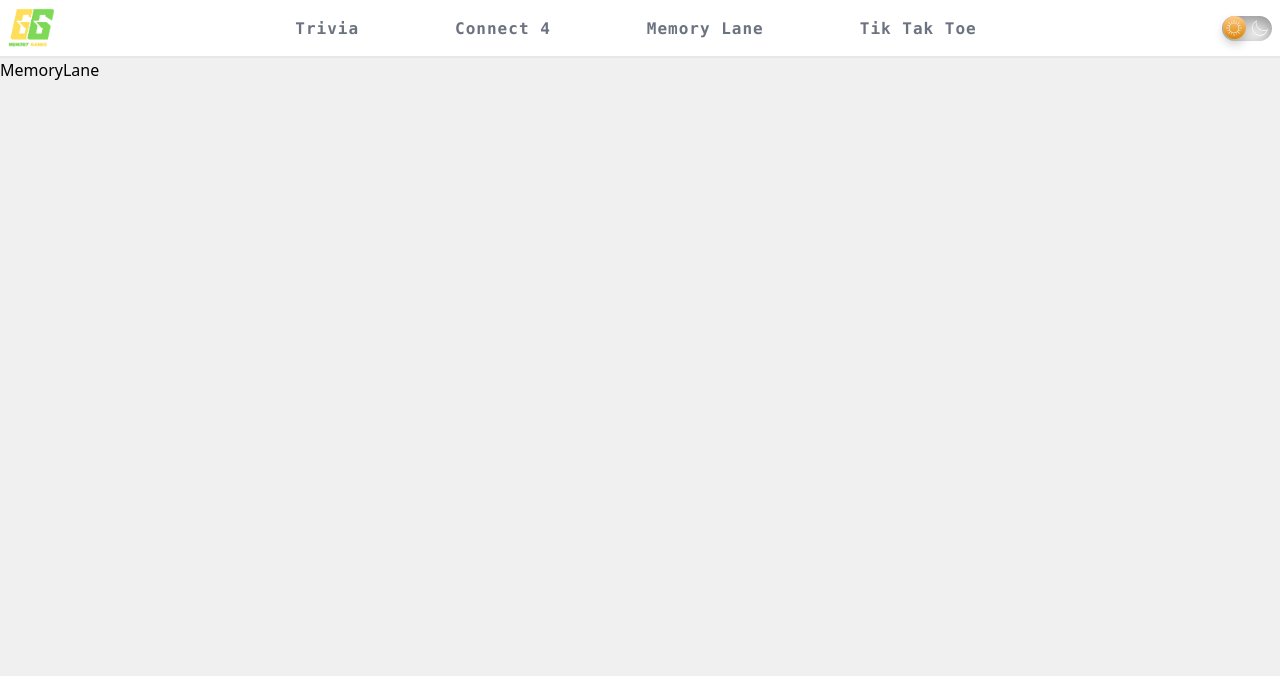
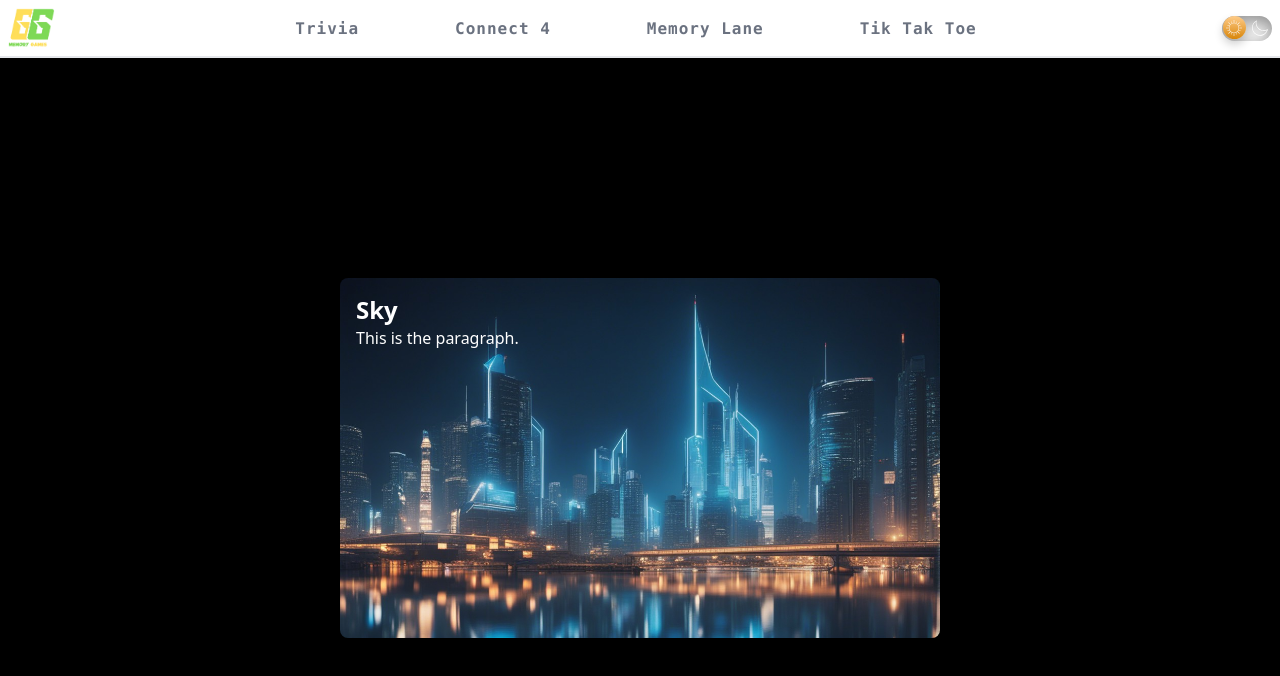
Before and after one commit to mmcgovern25/TheGrandmaKGames, a React (Vite) app: page /memorylane in a window 1280 px wide. Shown: the top 676 px of the page. Built offline with nearby package versions, Linux system fonts and the light colour scheme; a web font is replaced by a local one.

Commit message:
cardflip

```diff
--- /dev/null
+++ b/src/extraCSS/memory.css
@@ -0,0 +1,27 @@
+.flip-card {
+  perspective: 1000px;
+}
+
+.flip-card-inner {
+  position: relative;
+  width: 100%;
+  height: 100%;
+  transform-style: preserve-3d;
+  transition: transform 0.6s;
+}
+
+.flip-card-front, .flip-card-back {
+  position: absolute;
+  width: 100%;
+  height: 100%;
+  backface-visibility: hidden;
+}
+
+.flip-card-front {
+  z-index: 2; /* Show front face */
+  transform: rotateY(0deg);
+}
+
+.flip-card-back {
+  transform: rotateY(180deg); /* Hide back face initially */
+}
--- /dev/null
+++ b/src/memcomponents/Cardflip.jsx
@@ -0,0 +1,46 @@
+import React, { useState } from 'react';
+import { motion } from 'framer-motion';
+import '../extraCSS/memory.css';
+import { exampleImg, exampleImg2 } from '../assets';
+
+const Cardflip = () => {
+  const [isFlipped, setIsFlipped] = useState(false);
+  const [isAnimating, setIsAnimating] = useState(false);
+
+  function handleFlip() {
+    if (!isAnimating) {
+      setIsFlipped(!isFlipped);
+      setIsAnimating(true);
+    }
+  }
+
+  return (
+    <div className='flex items-center justify-center bg-black h-[800px] cursor-pointer'>
+      <div className='flip-card w-[600px] h-[360px]' onClick={handleFlip}>
+        <motion.div
+          className='flip-card-inner w-[100%] h-[100%]'
+          initial={false}
+          animate={{ rotateY: isFlipped ? 180 : 0 }}
+          transition={{ duration: 0.6 }}
+          onAnimationComplete={() => setIsAnimating(false)}
+        >
+          <div className='flip-card-front w-[100%] h-[100%] bg-cover text-white rounded-lg p-4'
+            style={{ backgroundImage: `url(${exampleImg})` }}
+          >
+            <h1 className='text-2xl font-bold'>Sky</h1>
+            <p>This is the paragraph.</p>
+          </div>
+
+          <div className='flip-card-back w-[100%] h-[100%] bg-cover text-white rounded-lg p-4'
+            style={{ backgroundImage: `url(${exampleImg2})` }}
+          >
+            <h1 className='text-2xl font-bold'>Earth</h1>
+            <p>This is another paragraph.</p>
+          </div>
+        </motion.div>
+      </div>
+    </div>
+  );
+}
+
+export default Cardflip;
--- a/src/pages/MemoryLane.jsx
+++ b/src/pages/MemoryLane.jsx
@@ -1,8 +1,9 @@
 import React from 'react'
+import Cardflip from '../memcomponents/Cardflip'
 
 const MemoryLane = () => {
   return (
-    <div>MemoryLane</div>
+    <Cardflip />
   )
 }
 
```
Also changed, not shown: src/assets/index.js (+6 -1 lines), src/assets/SpaceCity3.jpeg (added), src/assets/SpaceOrange4.jpeg (added).
